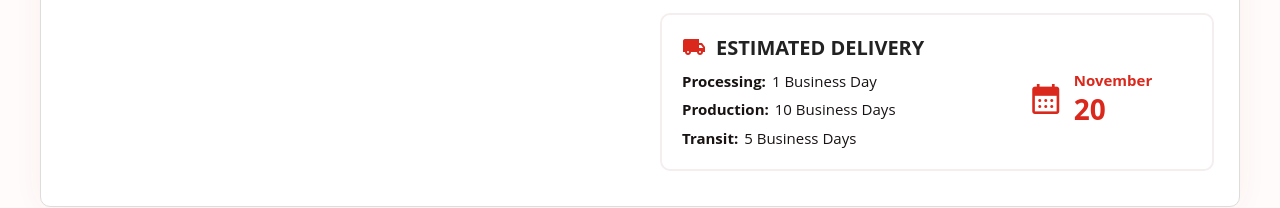
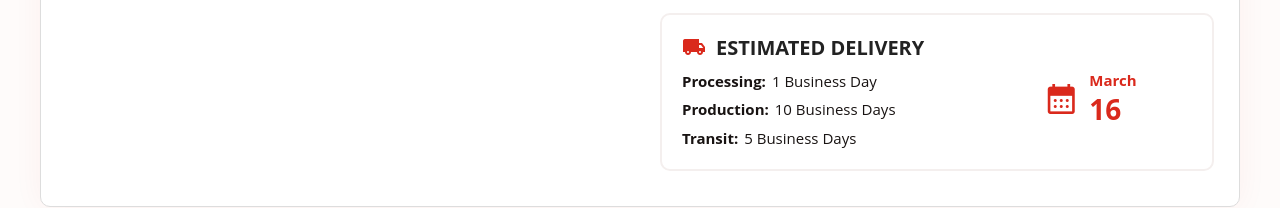
Before and after one commit to funelasbonie/front-end-web-developer-assessment, a React (Vite) app in the folder front-end-web-developer-assessment/Dev-Skills-Test/dev-skills-test/dev-skills-test/: page / in a window 1280 px wide. Shown: the part 1133-1341 px from the top of the page. Built offline with nearby package versions, Linux system fonts and the light colour scheme.

Commit message:
Add delivery date calculation hook and integrate into ProductPage component

```diff
--- a/front-end-web-developer-assessment/Dev-Skills-Test/dev-skills-test/dev-skills-test/src/components/ProductPage.jsx
+++ b/front-end-web-developer-assessment/Dev-Skills-Test/dev-skills-test/dev-skills-test/src/components/ProductPage.jsx
@@ -1,6 +1,7 @@
 import { useEffect, useMemo, useState } from "react";
 import "../styles/ProductPage.css";
 import productData from "../data/product.json";
+import { useDeliveryDate } from "../hooks/useDeliveryDate";
 
 export default function ProductPage() {
   const { id, name, basePrice, description, colors, sizes, delivery } =
@@ -59,7 +60,8 @@ export default function ProductPage() {
   const handleDecrease = () => setQuantity((q) => (q > 1 ? q - 1 : 1));
   const handleIncrease = () => setQuantity((q) => q + 1);
 
-  // Provided variable they can reuse when building their Cart Summary
+  const deliveryDate = useDeliveryDate(delivery);
+
   const cartTotal = cartItems.reduce((sum, item) => sum + item.total, 0);
 
   useEffect(() => {
@@ -295,8 +297,8 @@ export default function ProductPage() {
                   calendar_month
                 </i>
                 <div>
-                  <h4>{delivery.month}</h4>
-                  <h1>{delivery.day}</h1>
+                  <h4>{deliveryDate.month}</h4>
+                  <h1>{deliveryDate.day}</h1>
                 </div>
               </section>
             </div>
--- /dev/null
+++ b/front-end-web-developer-assessment/Dev-Skills-Test/dev-skills-test/dev-skills-test/src/hooks/useDeliveryDate.js
@@ -0,0 +1,37 @@
+import { useMemo } from "react";
+
+export function useDeliveryDate(delivery) {
+  return useMemo(() => {
+    const parseBusinessDays = (str) => {
+      const match = str.match(/(\d+)\s+Business\s+Day/);
+      return match ? parseInt(match[1], 10) : 0;
+    };
+
+    const processingDays = parseBusinessDays(delivery.processing);
+    const productionDays = parseBusinessDays(delivery.production);
+    const transitDays = parseBusinessDays(delivery.transit);
+    const totalBusinessDays = processingDays + productionDays + transitDays;
+
+    const today = new Date();
+    let currentDate = new Date(today);
+    let businessDaysAdded = 0;
+
+    while (businessDaysAdded < totalBusinessDays) {
+      currentDate.setDate(currentDate.getDate() + 1);
+      const dayOfWeek = currentDate.getDay();
+      if (dayOfWeek !== 0 && dayOfWeek !== 6) {
+        businessDaysAdded++;
+      }
+    }
+
+    const monthNames = [
+      "January", "February", "March", "April", "May", "June",
+      "July", "August", "September", "October", "November", "December"
+    ];
+
+    return {
+      month: monthNames[currentDate.getMonth()],
+      day: currentDate.getDate().toString()
+    };
+  }, [delivery]);
+}
```
Also changed, not shown: 1 other file (tests, documents, lock files or other folders).
